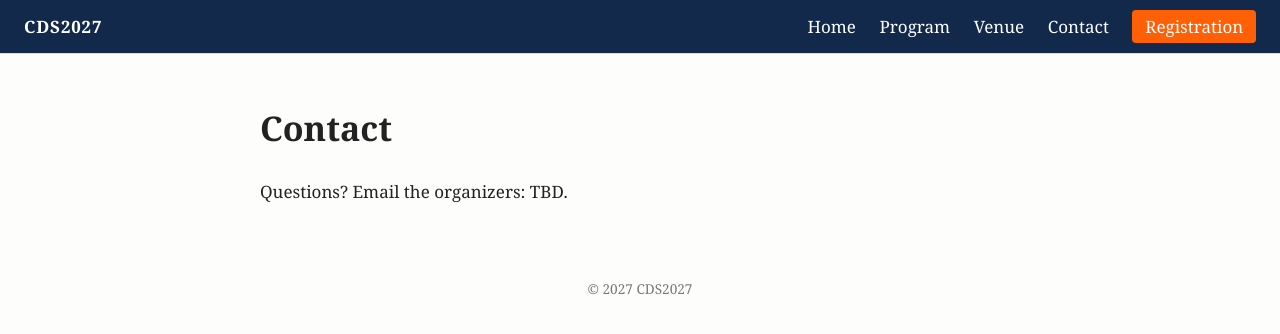
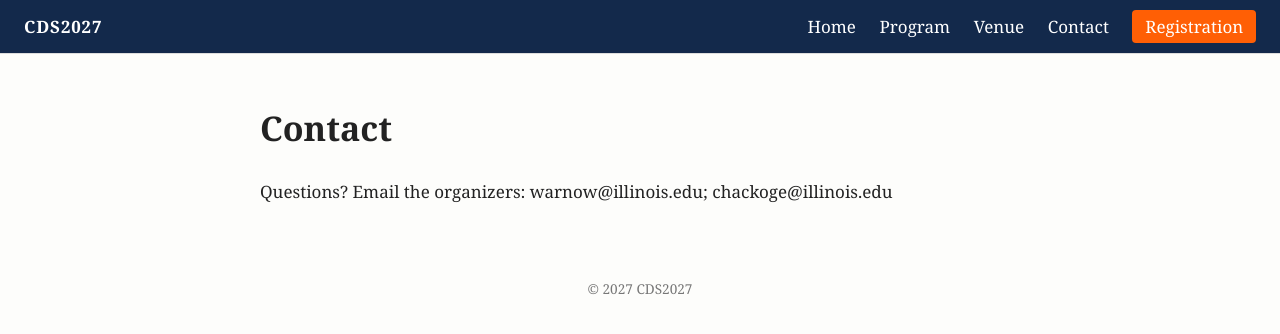
Before and after one commit to chackoge/cds2027, a Jekyll site: the page built from contact.md, in a window 1280 px wide. Shown: the top 334 px of the page. Built offline with Jekyll 4.4.1, drawn with Linux system fonts in a browser that asks for light colours.

Commit message:
generic update

```diff
--- a/contact.md
+++ b/contact.md
@@ -3,4 +3,4 @@ layout: default
 title: Contact
 ---
 
-Questions? Email the organizers: TBD.
+Questions? Email the organizers: warnow@illinois.edu; chackoge@illinois.edu
```
